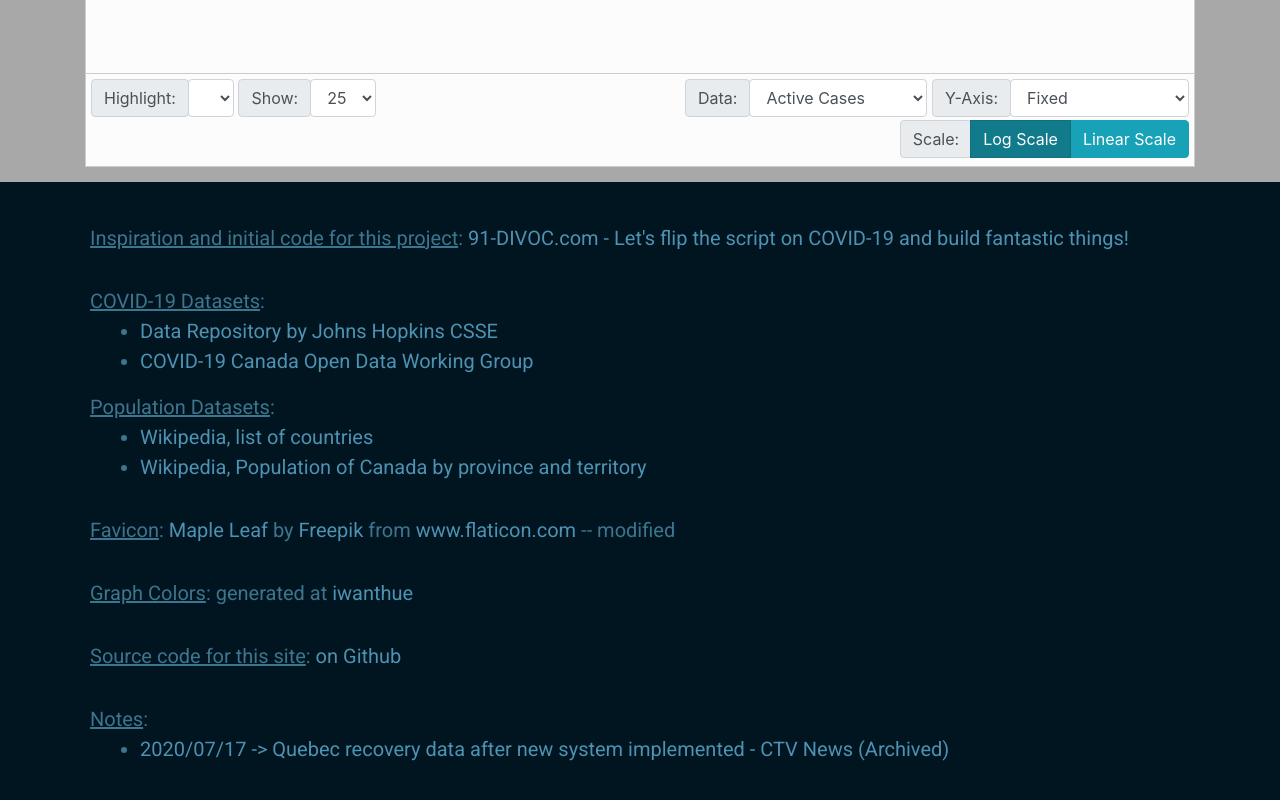
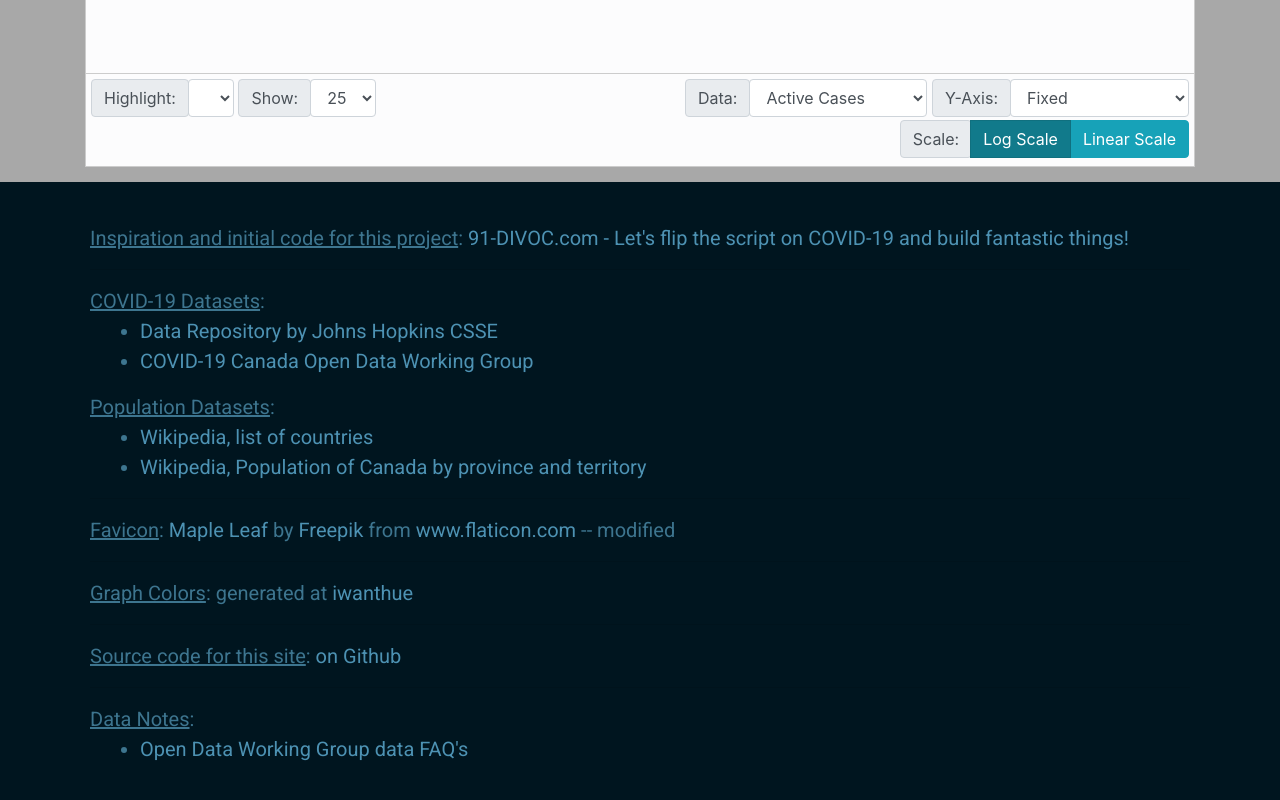
Before and after one commit to esklarski/canada.covid19, a plain HTML site: page index.html in a window 1280 px wide. Shown: the part 2994-3794 px from the top of the page. Drawn offline with nearby package versions, Linux system fonts and the light colour scheme; no server answers.

Commit message:
update notes - direct to ODWG FAQ

```diff
--- a/index.html
+++ b/index.html
@@ -352,9 +352,9 @@
                 <div><u><b>Source code for this site</b></u>: <a href="https://github.com/esklarski/canada.covid19" target="_blank"> on Github</a></div>
             <hr>
             <div>
-                <u><b>Notes</b></u>:
+                <u><b>Data Notes</b></u>:
                 <ul>
-                    <li><a href="https://archive.is/KOF6m" target="_blank">2020/07/17 -> Quebec recovery data after new system implemented - CTV News (Archived)</a></li>
+                    <li><a href="https://opencovid.ca/work/data-faq/" target="_blank">Open Data Working Group data FAQ's</a></li>
                 </ul>
             </div>
         </div>
```
